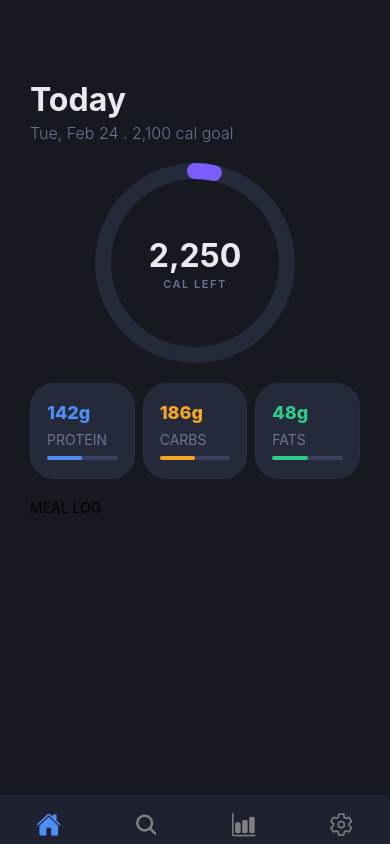
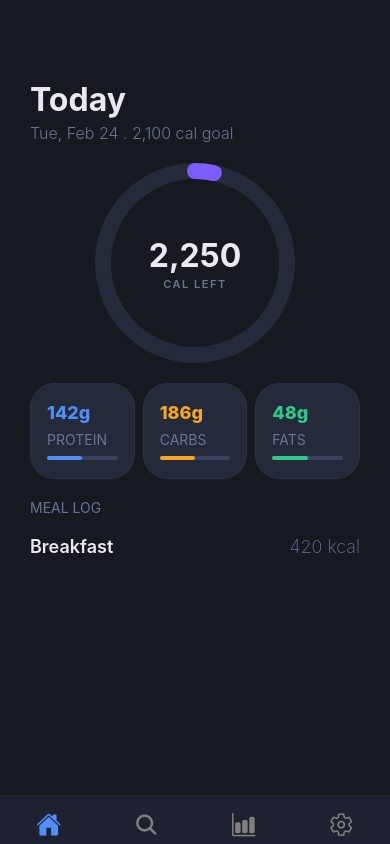
Before and after one commit to aquiton/caltrack, a React Native app: screen /Home in a window 390 px wide. Built offline with nearby package versions, Linux system fonts and the light colour scheme.

Commit message:
feat: wip meal log section on home page

```diff
--- a/tabs/HomeScreen.tsx
+++ b/tabs/HomeScreen.tsx
@@ -46,9 +46,16 @@ export const HomeScreen = () => {
         </View>
       </View>
       <View>
-        <Text>MEAL LOG</Text>
+        <Text style={mealLogStyles.title}>MEAL LOG</Text>
       </View>
-      <View></View>
+      <View>
+        <View>
+          <View style={mealLogStyles.breakFastContainer}>
+            <Text style={mealLogStyles.breakFastTitle}>Breakfast</Text>
+            <Text style={mealLogStyles.breakFastSubTitle}>420 kcal</Text>
+          </View>
+        </View>
+      </View>
     </View>
   );
 };
@@ -139,3 +146,23 @@ const macroStyles = StyleSheet.create({
     color: "#2ecc8a",
   },
 });
+
+const mealLogStyles = StyleSheet.create({
+  title: {
+    color: "#6b7494",
+  },
+  breakFastContainer: {
+    flexDirection: "row",
+    justifyContent: "space-between",
+  },
+  breakFastTitle: {
+    color: "#e8eaf0",
+    fontSize: 18,
+    fontWeight: 600,
+  },
+  breakFastSubTitle: {
+    color: "#6b7494",
+    fontSize: 18,
+    fontWeight: 200,
+  },
+});
```
